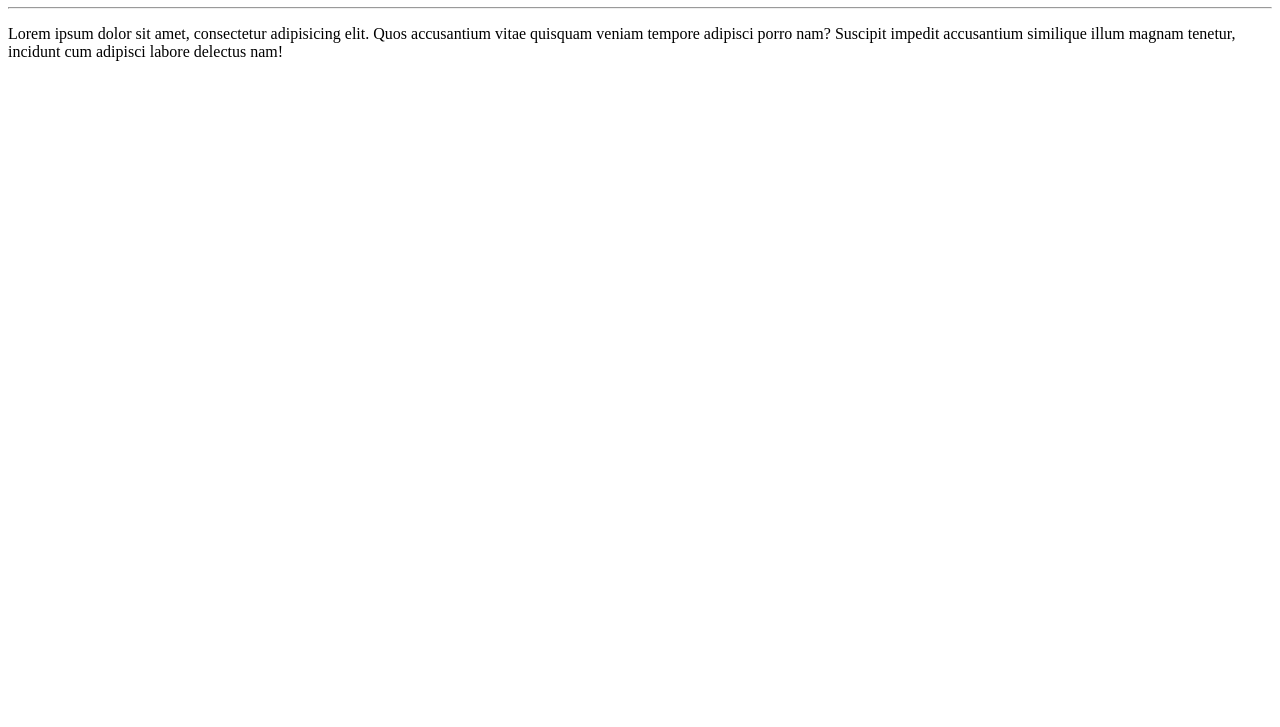
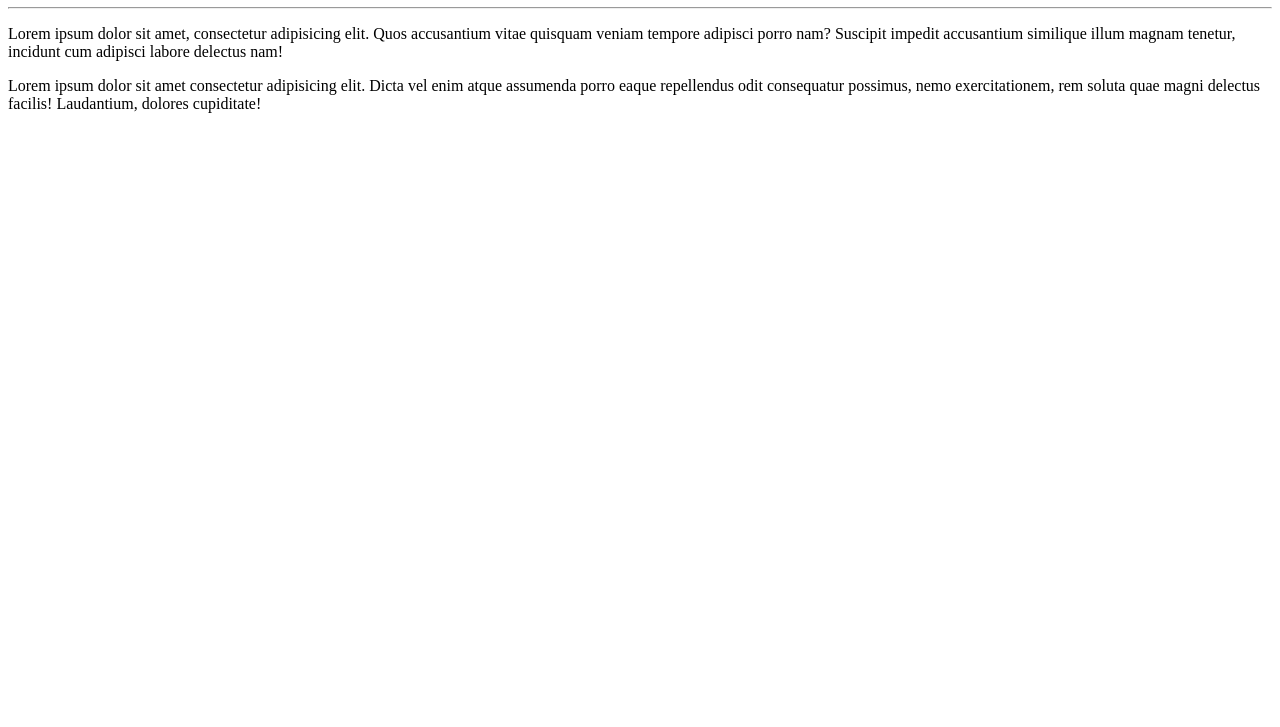
Before and after one commit to Mariana02Santos/Ola-Mundo, a plain HTML site: page site-exemplo/index.html in a window 1280 px wide. Shown: the part 73-800 px from the top of the page. Drawn offline with Linux system fonts and the light colour scheme.

Commit message:
I added a paragraph

```diff
--- a/site-exemplo/index.html
+++ b/site-exemplo/index.html
@@ -10,5 +10,6 @@
     <h1>Hello, world!</h1>
     <hr>
     <p>Lorem ipsum dolor sit amet, consectetur adipisicing elit. Quos accusantium vitae quisquam veniam tempore adipisci porro nam? Suscipit impedit accusantium similique illum magnam tenetur, incidunt cum adipisci labore delectus nam!</p>
+    <p>Lorem ipsum dolor sit amet consectetur adipisicing elit. Dicta vel enim atque assumenda porro eaque repellendus odit consequatur possimus, nemo exercitationem, rem soluta quae magni delectus facilis! Laudantium, dolores cupiditate!</p>
 </body>
 </html>
```
